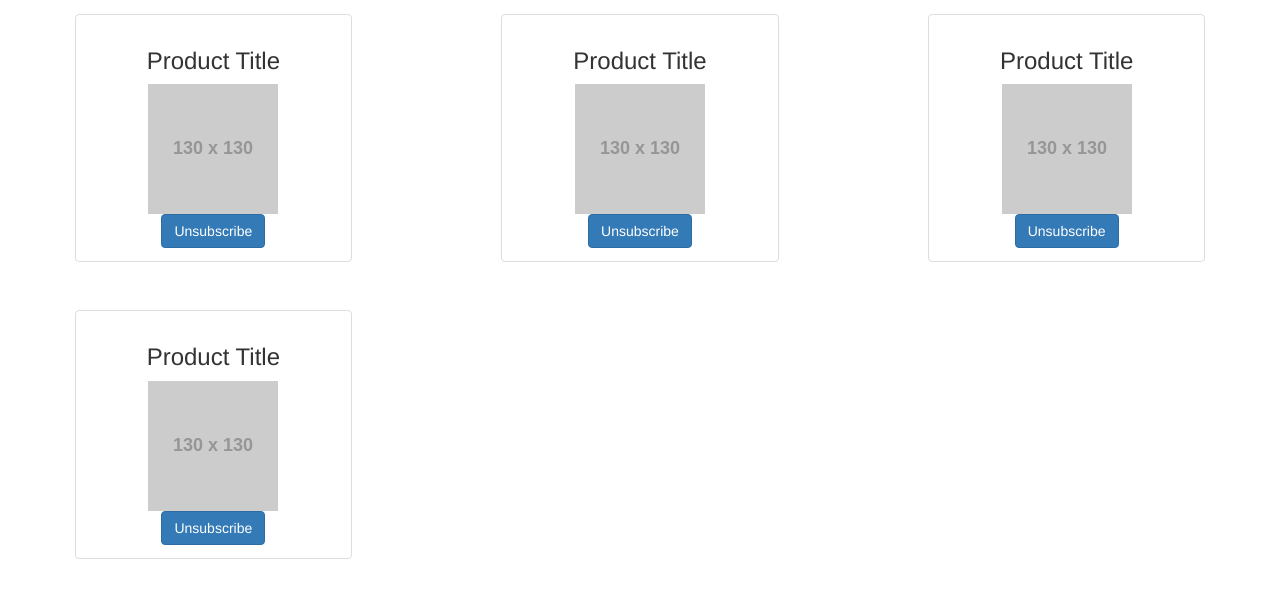
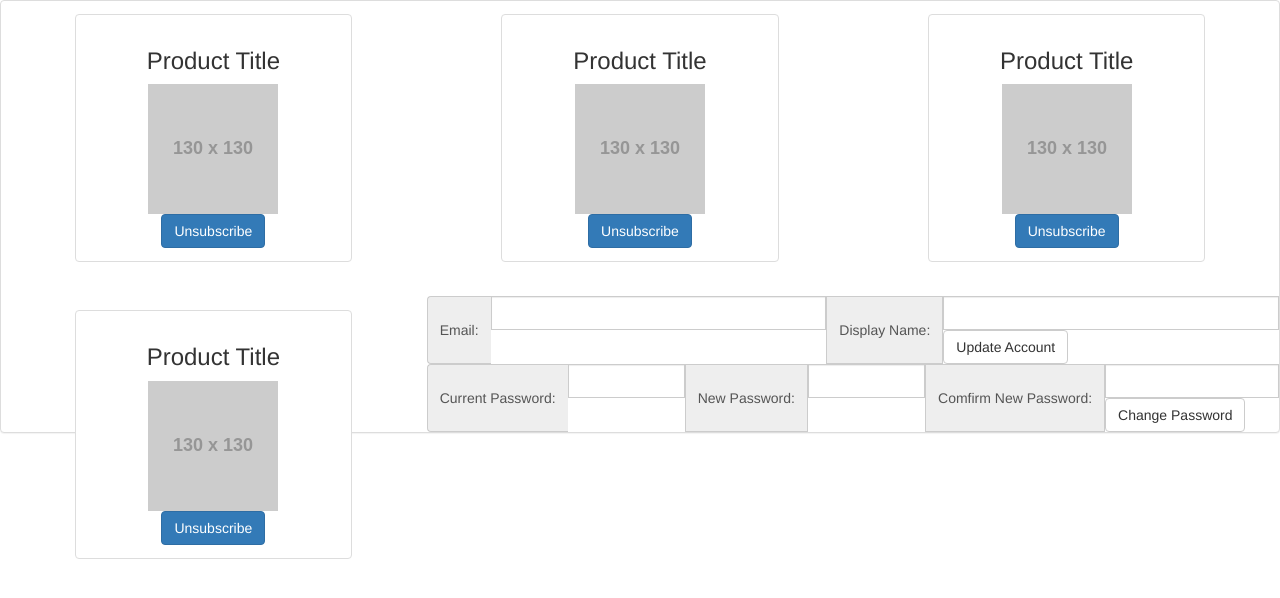
Before and after one commit to MacKinley/pennyPincher, a website: page public/userOpts/userOpts-partial.html in a window 1280 px wide. Drawn offline with nearby package versions, Linux system fonts and the light colour scheme; files that its build step writes are made by us from their sources; placeholder pictures from the web are drawn by us.

Commit message:
Adding Account Settings

```diff
--- a/public/userOpts/userOpts-partial.html
+++ b/public/userOpts/userOpts-partial.html
@@ -62,4 +62,20 @@
     </div>
   </div>
 
+
+<div class="panel panel-default">
+<div class="input-group">
+  <span class="input-group-addon" id="basic-addon1">Email: </span> <input type="text" class="form-control" aria-describedby="basic-addon2"><br>
+  <span class="input-group-addon" id="basic-addon1">Display Name: </span> <input type="text" class="form-control" aria-describedby="basic-addon2"><br>
+  <button type="submit" class="btn btn-default">Update Account</button>
+</div>
+
+<div class="input-group">
+  <span class="input-group-addon" id="basic-addon1">Current Password: </span> <input type="text" class="form-control" aria-describedby="basic-addon2"><br>
+  <span class="input-group-addon" id="basic-addon1">New Password: </span> <input type="text" class="form-control" aria-describedby="basic-addon2"><br>
+  <span class="input-group-addon" id="basic-addon1">Comfirm New Password: </span> <input type="text" class="form-control" aria-describedby="basic-addon2"><br>
+  <button type="submit" class="btn btn-default">Change Password</button>
+  </div>
+</div>
+
   </html>
```
